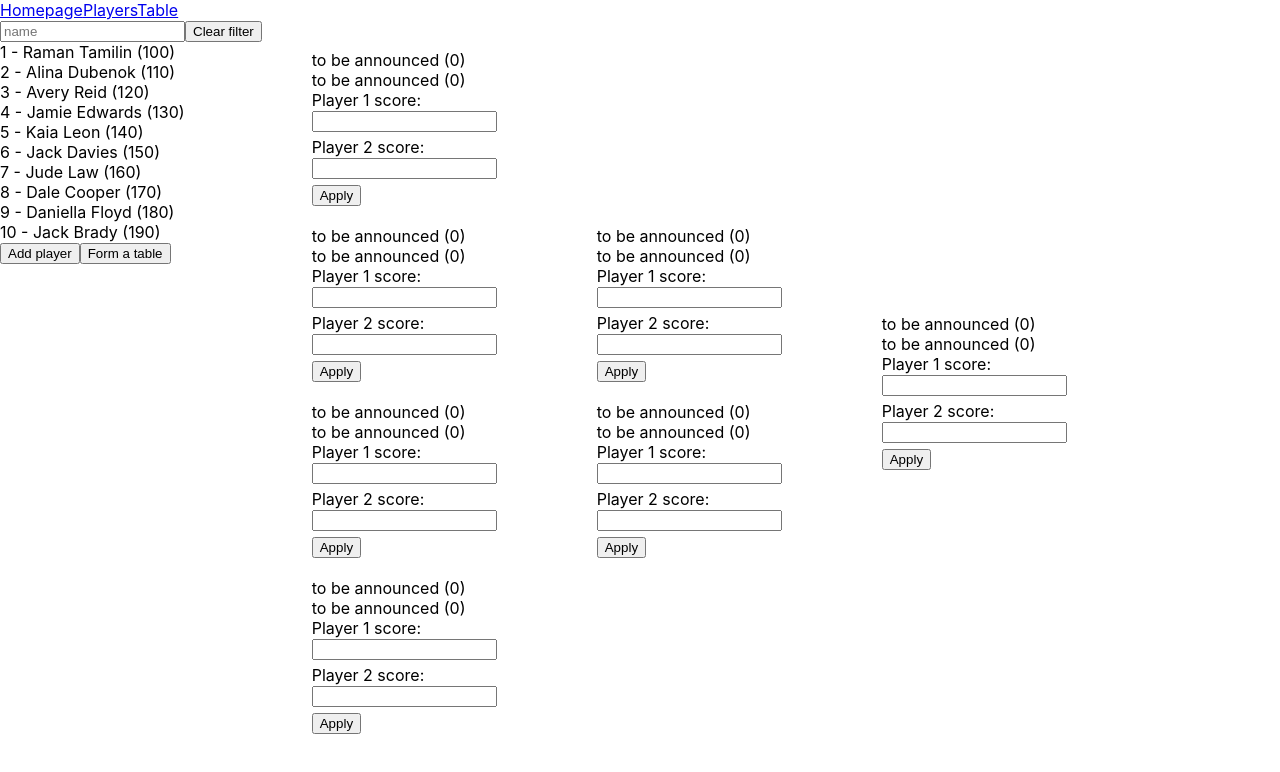
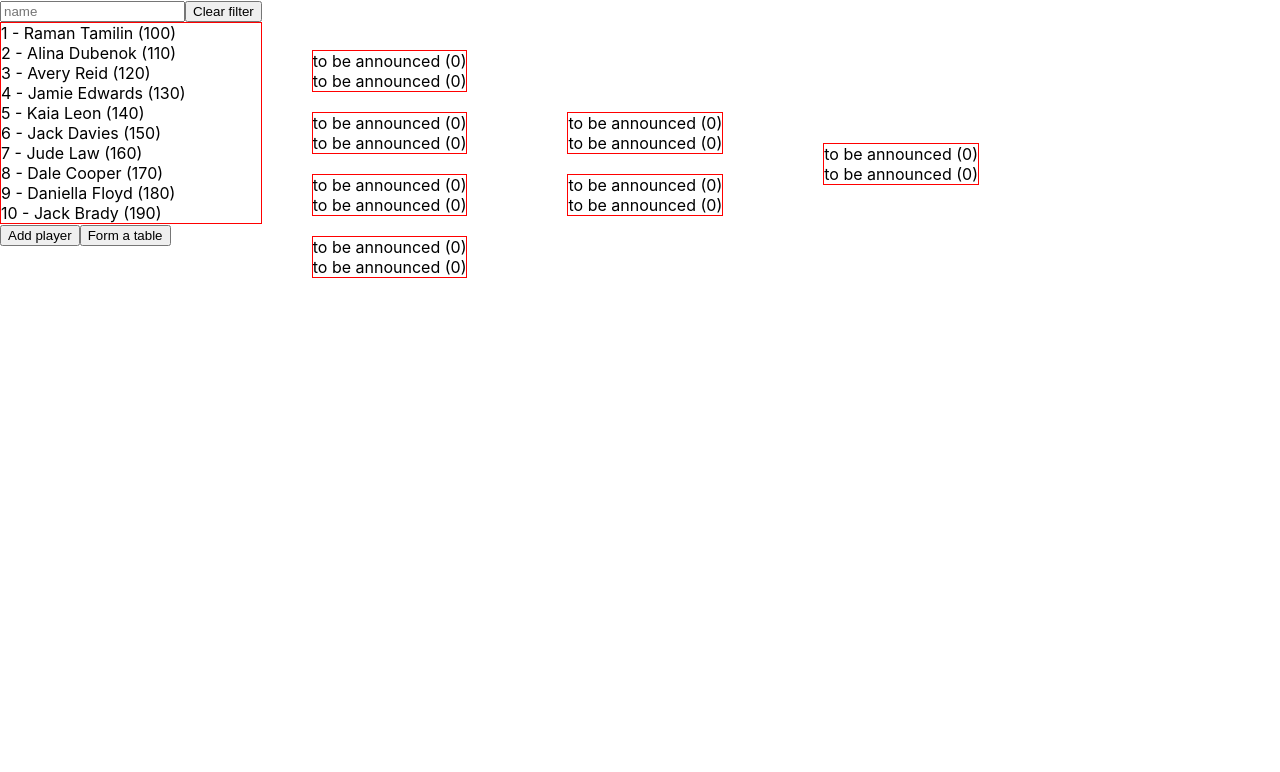
Before and after one commit to oneoftheelk/tournament-table, a React (Create React App) app: page /players in a window 1280 px wide. Shown: the top 772 px of the page. Built offline with nearby package versions, Linux system fonts and the light colour scheme.

Commit message:
added playerContainer, playersContainer and memoization

```diff
--- a/src/App.js
+++ b/src/App.js
@@ -1,20 +1,20 @@
 import React from 'react';
 import style from './App.module.scss';
-import routes from './routes';
-import Navigation from './ui/Navigation/Navigation';
+// import routes from './routes';
+// import Navigation from './ui/Navigation/Navigation';
 import Players from './ui/Players/Players';
 import Table from './ui/Table/Table';
 
-const App = () => {
+const App = React.memo(() => {
 	return (
 		<div className={style.app}>
             <div>
-                <Navigation routes={routes.filter(route => route.isNavBar)} />
+                {/* <Navigation routes={routes.filter(route => route.isNavBar)} /> */}
                 <Players />
             </div>
             <Table />
 		</div>
 	);
-}
+});
 
 export default App;
--- a/src/ui/Players/AddPlayerForm/AddPlayerForm.js
+++ b/src/ui/Players/AddPlayerForm/AddPlayerForm.js
@@ -3,7 +3,7 @@ import { reduxForm, Field } from 'redux-form';
 import { Input } from './../../common/FormControls/FormsControls';
 import { requiredField, numberField, stringWithSpacesField } from '../../../utils/validators/validators';
 
-const AddPlayerForm = (props) => {
+const AddPlayerForm = React.memo((props) => {
     return (
         <form onSubmit={props.handleSubmit}>
             <Field component={Input} name={'name'} placeholder={'name'}
@@ -11,14 +11,14 @@ const AddPlayerForm = (props) => {
             <Field component={Input} name={'rating'} placeholder={'rating'}
                 validate={[requiredField, numberField]} />
             <button>Add</button>
-            <button onClick={props.toggleAddPlayerForm}>Close</button>
+            <button type='button' onClick={props.toggleAddPlayerForm}>Close</button>
         </form>
     )
-}
+});
 
 const AddPlayerReduxForm = reduxForm({ form: 'addPlayer' })(AddPlayerForm);
 
-const AddPlayerFormContainer = (props) => {
+const AddPlayerFormContainer = React.memo((props) => {
     const addPlayer = (FormData) => {
         const newPlayer = {
             id: Math.random().toFixed(5),
@@ -32,6 +32,6 @@ const AddPlayerFormContainer = (props) => {
     return (
         <AddPlayerReduxForm onSubmit={addPlayer} toggleAddPlayerForm={props.toggleAddPlayerForm} />
     )
-}
+});
 
 export default AddPlayerFormContainer;
--- a/src/ui/Players/Player/Player.js
+++ b/src/ui/Players/Player/Player.js
@@ -4,22 +4,12 @@ import { compose } from 'redux';
 import { togglePlayerSelection, addPlayerToSelection, removePlayerFromSelection } from '../../../redux/playersReducer';
 import style from './Player.module.scss';
 
-const Player = (props) => {
-    const {id, name, rating, selected} = props.player;
-    const classForSelected = selected ? style.selected : '';
+const Player = React.memo((props) => {
+    const {id, name, rating, classForSelected} = props;
 
     const togglePlayerSelection = () => {
         const player = {id, name, rating};
-
-        if (selected) {
-            props.removePlayerFromSelection(player);
-            props.togglePlayerSelection(id);
-        } else if (props.selectedPlayers.length < 8) {
-            props.addPlayerToSelection(player);
-            props.togglePlayerSelection(id);
-        } else {
-            console.log('You cant add more than 8 players');
-        }
+        props.togglePlayerSelection(player)
     }
 
     return (
@@ -27,7 +17,29 @@ const Player = (props) => {
             <span className={classForSelected}>{`${id} - ${name} (${rating})`}</span>
         </div>
     )
-}
+});
+
+const PlayerContainer = (props) => {
+    const {id, name, rating, selected} = props.player;
+    const classForSelected = selected ? style.selected : '';
+
+    const togglePlayerSelection = (player) => {
+        if (selected) {
+            props.removePlayerFromSelection(player);
+            props.togglePlayerSelection(player.id);
+        } else if (props.selectedPlayers.length < 8) {
+            props.addPlayerToSelection(player);
+            props.togglePlayerSelection(player.id);
+        } else {
+            console.log('You cant add more than 8 players');
+        }
+    }
+
+    return (
+        <Player id={id} name={name} rating={rating} classForSelected={classForSelected}
+            togglePlayerSelection={togglePlayerSelection}/>
+    )
+};
 
 const mapStateToProps = (state) => {
     return {
@@ -38,4 +50,4 @@ const mapStateToProps = (state) => {
 export default compose(
     connect(mapStateToProps,
         {togglePlayerSelection, addPlayerToSelection, removePlayerFromSelection})
-)(Player);
+)(PlayerContainer);
--- a/src/ui/Players/Players.js
+++ b/src/ui/Players/Players.js
@@ -4,10 +4,20 @@ import { compose } from 'redux';
 import { addPlayer, removeAllPlayersFromSelection } from '../../redux/playersReducer';
 import { formTable } from './../../redux/tableReducer';
 import { clearForm } from './../../redux/store';
+import style from './Players.module.scss';
 import Player from './Player/Player';
 import AddPlayerForm from './AddPlayerForm/AddPlayerForm';
+import Filter from './../common/Filter/Filter';
 
-const Players = (props) => {
+const Players = React.memo((props) => {
+    return (
+        <div className={style.players}>
+            {props.playersElements}
+        </div>
+    )
+});
+
+const PlayersContainer = React.memo((props) => {
     const [isFormDisplayed, toggleFormDisplay] = useState(false);
     const [filterValue, changeFilterValue] = useState('');
 
@@ -51,9 +61,8 @@ const Players = (props) => {
 
     return (
         <>
-            <input value={filterValue} onChange={changeFilter} placeholder={'name'} />
-            <button onClick={clearFilter}>{'Clear filter'}</button>
-            { playersElements }
+            <Filter filterValue={filterValue} changeFilter={changeFilter} clearFilter={clearFilter} />
+            <Players playersElements={playersElements}/>
             <button onClick={toggleAddPlayerForm}>{'Add player'}</button>
             { isFormDisplayed
                 && <AddPlayerForm toggleAddPlayerForm={toggleAddPlayerForm}
@@ -62,7 +71,7 @@ const Players = (props) => {
             <button onClick={formTable}>Form a table</button>
         </>
     )
-}
+});
 
 const mapStateToProps = (state) => {
     return {
@@ -74,4 +83,4 @@ const mapStateToProps = (state) => {
 export default compose(
     connect(mapStateToProps,
         {addPlayer, formTable, removeAllPlayersFromSelection, clearForm}
-))(Players);
+))(PlayersContainer);
--- /dev/null
+++ b/src/ui/Players/Players.module.scss
@@ -0,0 +1,6 @@
+.players {
+    max-height: 30vh;
+
+    border: 1px solid red;
+    overflow-y: auto;
+}
--- a/src/ui/Table/Match/Match.js
+++ b/src/ui/Table/Match/Match.js
@@ -1,17 +1,23 @@
-import React from 'react';
+import React, { useState } from 'react';
 import style from './Match.module.scss';
 import MatchResultsContainer from './MatchResults/MatchResults';
 
-const Match = (props) => {
-    const { firstPlayer, secondPlayer, firstPlayerScore, secondPlayerScore } = props.match;
+const Match = React.memo((props) => {
+	const { firstPlayer, secondPlayer, firstPlayerScore, secondPlayerScore } = props.match;
+	const [showResultsForm, toggleResultForm] = useState(false);
+
+	const closeForm = () => {
+		toggleResultForm(false);
+	}
 
 	return (
-		<div className={style.match}>
+		<div className={style.match}
+			onClick={ () => toggleResultForm(true) }>
 			<div>{firstPlayer.name} ({firstPlayerScore})</div>
 			<div>{secondPlayer.name} ({secondPlayerScore})</div>
-            <MatchResultsContainer {...props} />
+			{ showResultsForm && <MatchResultsContainer {...props} closeForm={closeForm}/> }
 		</div>
 	);
-}
+});
 
 export default Match;
--- a/src/ui/Table/Match/Match.module.scss
+++ b/src/ui/Table/Match/Match.module.scss
@@ -1,3 +1,5 @@
 .match {
     margin-bottom: 20px;
+
+    border: 1px solid red;
 }
--- a/src/ui/Table/Match/MatchResults/MatchResults.js
+++ b/src/ui/Table/Match/MatchResults/MatchResults.js
@@ -3,7 +3,7 @@ import { reduxForm, Field } from 'redux-form';
 import { numberField } from '../../../../utils/validators/validators';
 import { Input } from '../../../common/FormControls/FormsControls';
 
-const MatchResults = (props) => {
+const MatchResults = React.memo((props) => {
 	return (
 		<form onSubmit={props.handleSubmit}>
             <div>
@@ -15,17 +15,17 @@ const MatchResults = (props) => {
                 <Field component={Input} name={'secondPlayerScore'} validate={[numberField]} />
             </div>
             <button>Apply</button>
+            <button onClick={props.closeForm}>Close</button>
 		</form>
-	);
-}
+	)
+});
 
 const MatchResultsReduxForm = reduxForm({ form: 'matchResults' })(MatchResults);
 
-const MatchResultsContainer = (props) => {
+const MatchResultsContainer = React.memo((props) => {
     const {id, firstPlayer, secondPlayer} = props.match;
 
     const addResult = (formData) => {
-        debugger
         const position = (id % 2 === 0) ? 'bottom' : 'top';
         const player = formData.firstPlayerScore > formData.secondPlayerScore
             ? { name: firstPlayer.name }
@@ -41,11 +41,12 @@ const MatchResultsContainer = (props) => {
             props.fillFinalsScore(id, formData.firstPlayerScore, formData.secondPlayerScore);
         }
         props.clearForm();
+        props.closeForm();
     }
 
     return (
-        <MatchResultsReduxForm onSubmit={addResult} />
+        <MatchResultsReduxForm onSubmit={addResult} closeForm={props.closeForm} />
     )
-}
+});
 
 export default MatchResultsContainer;
--- a/src/ui/Table/Table.js
+++ b/src/ui/Table/Table.js
@@ -7,7 +7,7 @@ import { addQuarterfinalsResult, addSemifinalsResult, addFinalsResult,
 import { clearForm } from './../../redux/store';
 import Match from './Match/Match';
 
-const Table = (props) => {
+const Table = React.memo((props) => {
 	const matchesQuarterfinals = props.matchesQuarterfinals.map( match => {
         return <Match key={match.id} match={match} {...props} />
     });
@@ -33,7 +33,7 @@ const Table = (props) => {
             </div>
         </div>
 	);
-}
+});
 
 const mapStateToProps = (state) => {
     return {
--- /dev/null
+++ b/src/ui/common/Filter/Filter.js
@@ -0,0 +1,12 @@
+import React from 'react';
+
+const Filter = React.memo((props) => {
+    return (
+        <>
+            <input value={props.filterValue} onChange={props.changeFilter} placeholder={'name'} />
+            <button onClick={props.clearFilter}>{'Clear filter'}</button>
+        </>
+    )
+});
+
+export default Filter;
--- a/src/ui/common/FormControls/FormsControls.js
+++ b/src/ui/common/FormControls/FormsControls.js
@@ -1,5 +1,5 @@
 import React from 'react';
-import styles from './FormsControls.module.css';
+import styles from './FormsControls.module.scss';
 
 const FormControl = ({input, meta, ...props}) => {
     const hasError = meta.error && meta.touched;
```
Also changed, not shown: src/ui/common/FormControls/FormsControls.module.scss (renamed from src/ui/common/FormControls/FormsControls.module.css).
